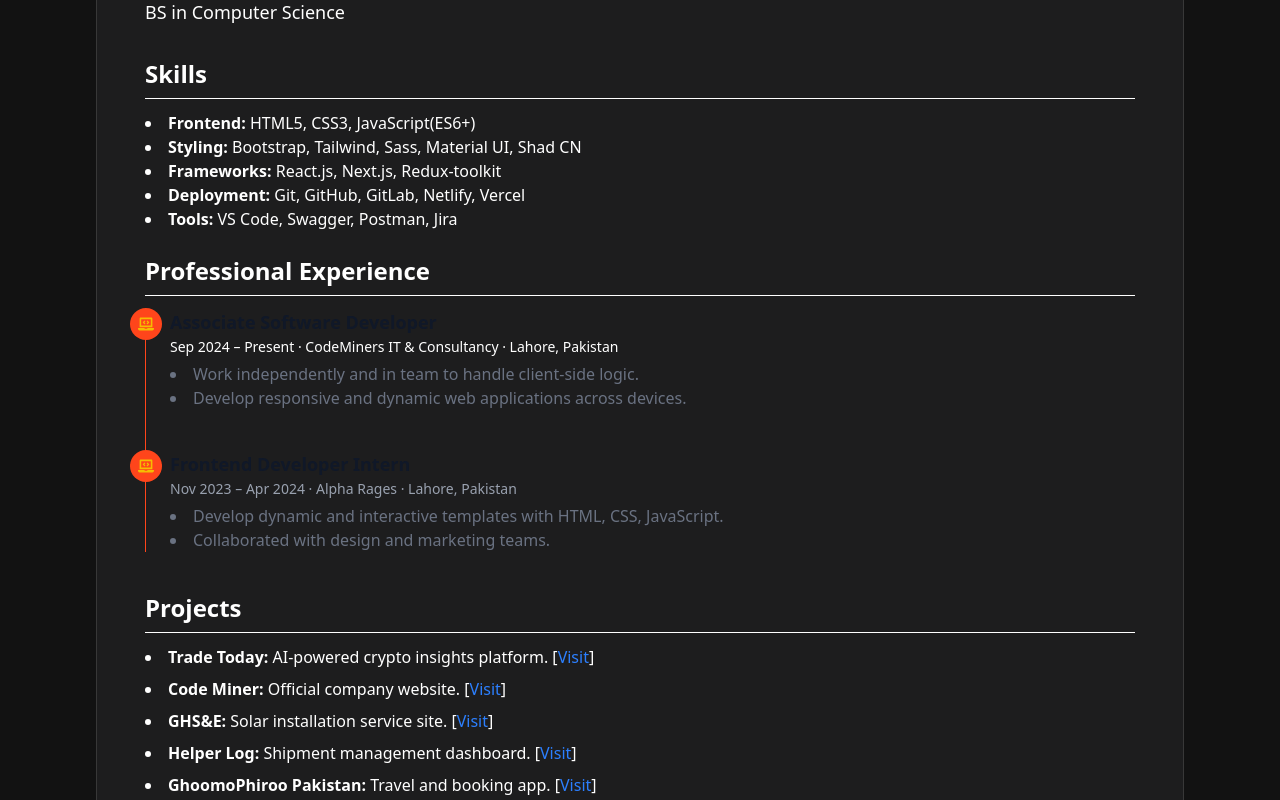
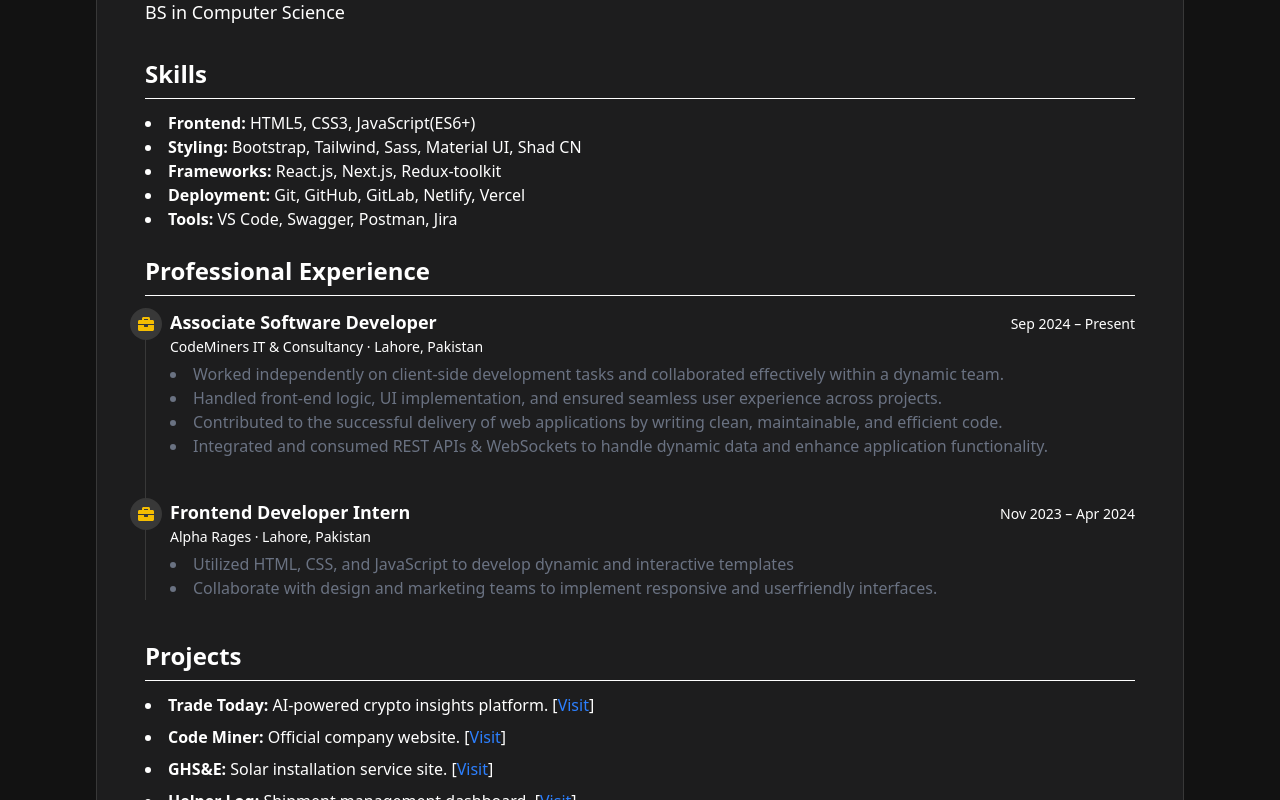
Before and after one commit to awaisfaryad25/awaisfaryad, a React (Vite) app: page /resume in a window 1280 px wide. Shown: the part 553-1353 px from the top of the page. Built offline with nearby package versions, Linux system fonts and the light colour scheme.

Commit message:
experience added

```diff
--- a/src/components/resume/Experience.jsx
+++ b/src/components/resume/Experience.jsx
@@ -1,48 +1,46 @@
 import { FaBriefcase, FaLaptopCode } from 'react-icons/fa';
-import { MdLaptopMac } from 'react-icons/md';        // Mac-style laptop icon
-// import { RiLaptopLine } from 'react-icons/ri';
-import { BiLaptop } from 'react-icons/bi';            // Basic laptop shape
 
 const Experience = () => {
   return (
     <div>
       <h2 className="text-2xl font-semibold mb-2">Professional Experience</h2>
       <hr className="mb-3" />
-      <ol className="relative border-s border-[var(--secondary)] dark:border-gray-70">
+      <ol className="relative border-s border-[var(--border)] dark:border-gray-70">
         {/* Job 1 - Associate Software Developer */}
         <li className="mb-10 ms-6">
-          <span className="absolute flex items-center justify-center size-8 bg-[var(--secondary)] rounded-full -start-4 ">
-            <FaLaptopCode  className='text-[var(--primary)]'/>
+          <span className="absolute flex items-center justify-center size-8 bg-[var(--border)] rounded-full -start-4 ">
+            <FaBriefcase  className='text-[var(--primary)]'/>
           </span>
-          <h3 className="mb-1 text-lg font-semibold text-gray-900 dark:text-white">
-            Associate Software Developer
-          </h3>
+          <div className="flex items-center justify-between">
+            <h3 className="mb-1 text-lg font-semibold">Associate Software Developer</h3>
+            <h4 className='text-sm'>Sep 2024 – Present</h4>
+          </div>
           <p className="block mb-2 text-sm font-normal leading-none">
-            Sep 2024 – Present · CodeMiners IT & Consultancy · Lahore, Pakistan
+            CodeMiners IT & Consultancy · Lahore, Pakistan
           </p>
           <ul className="list-disc list-inside text-base font-normal text-gray-500 dark:text-gray-400">
-            <li>Work independently and in team to handle client-side logic.</li>
-            <li>Develop responsive and dynamic web applications across devices.</li>
+            <li>Worked independently on client-side development tasks and collaborated effectively within a dynamic team.</li>
+            <li>Handled front-end logic, UI implementation, and ensured seamless user experience across projects.</li>
+            <li>Contributed to the successful delivery of web applications by writing clean, maintainable, and efficient code.</li>
+            <li>Integrated and consumed REST APIs & WebSockets to handle dynamic data and enhance application functionality.</li>
           </ul>
         </li>
 
         {/* Job 2 - Intern */}
         <li className="mb-10 ms-6">
-        <span className="absolute flex items-center justify-center size-8 bg-[var(--secondary)] rounded-full -start-4 ">
-            <FaLaptopCode  className='text-[var(--primary)]'/>
+          <span className="absolute flex items-center justify-center size-8 bg-[var(--border)] rounded-full -start-4 ">
+            <FaBriefcase  className='text-[var(--primary)]'/>
           </span>
-          <h3 className="mb-1 text-lg font-semibold text-gray-900 dark:text-white">
-            Frontend Developer Intern
-          </h3>
-          <time className="block mb-2 text-sm font-normal leading-none text-gray-400 dark:text-gray-500">
-            Nov 2023 – Apr 2024 · Alpha Rages · Lahore, Pakistan
-          </time>
+          <div className="flex items-center justify-between">
+            <h3 className="mb-1 text-lg font-semibold ">Frontend Developer Intern</h3>
+            <h4 className='text-sm'>Nov 2023 – Apr 2024</h4>
+          </div>
+          <p className="block mb-2 text-sm font-normal leading-none">Alpha Rages · Lahore, Pakistan</p>
           <ul className="list-disc list-inside text-base font-normal text-gray-500 dark:text-gray-400">
-            <li>Develop dynamic and interactive templates with HTML, CSS, JavaScript.</li>
-            <li>Collaborated with design and marketing teams.</li>
+            <li>Utilized HTML, CSS, and JavaScript to develop dynamic and interactive templates</li>
+            <li>Collaborate with design and marketing teams to implement responsive and userfriendly interfaces.</li>
           </ul>
         </li>
-
       </ol>
     </div>
   );
```
